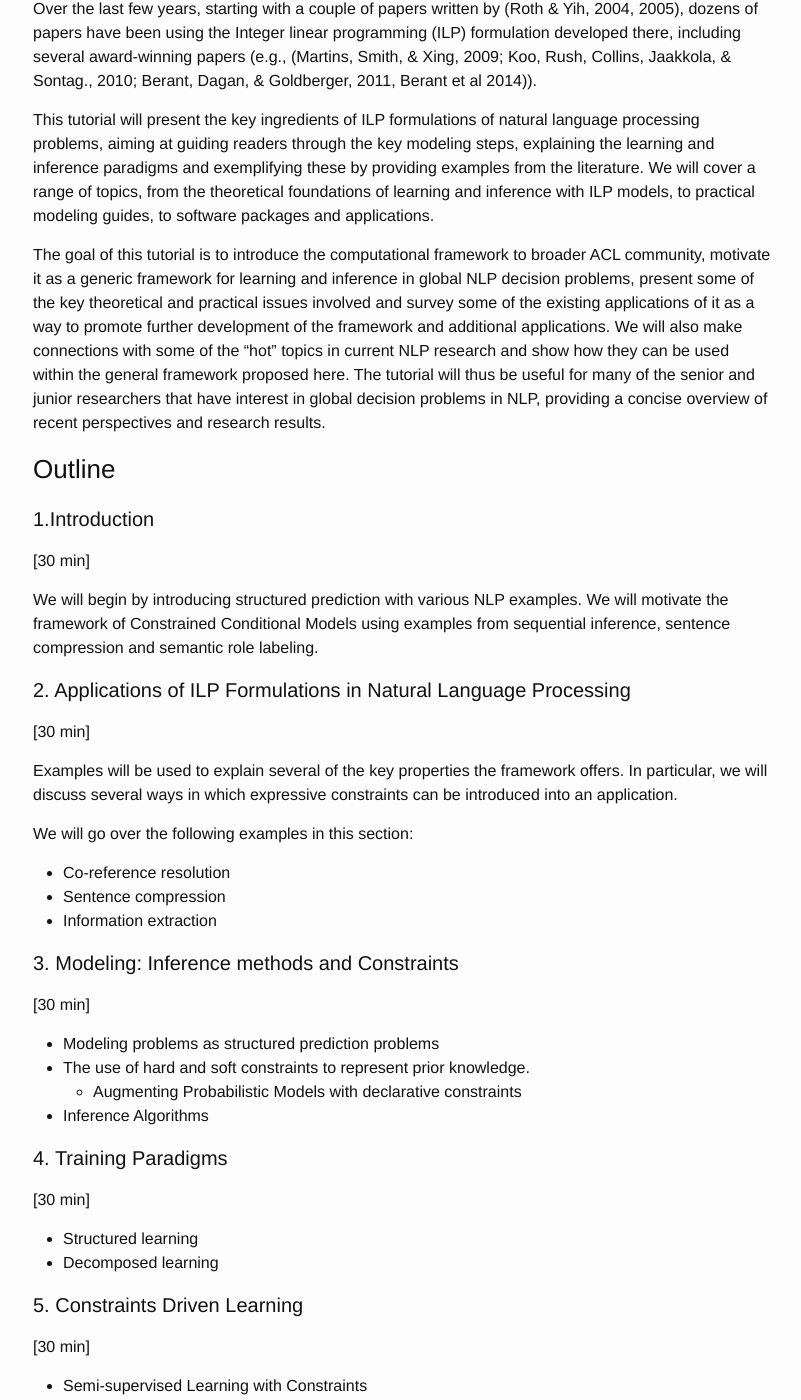
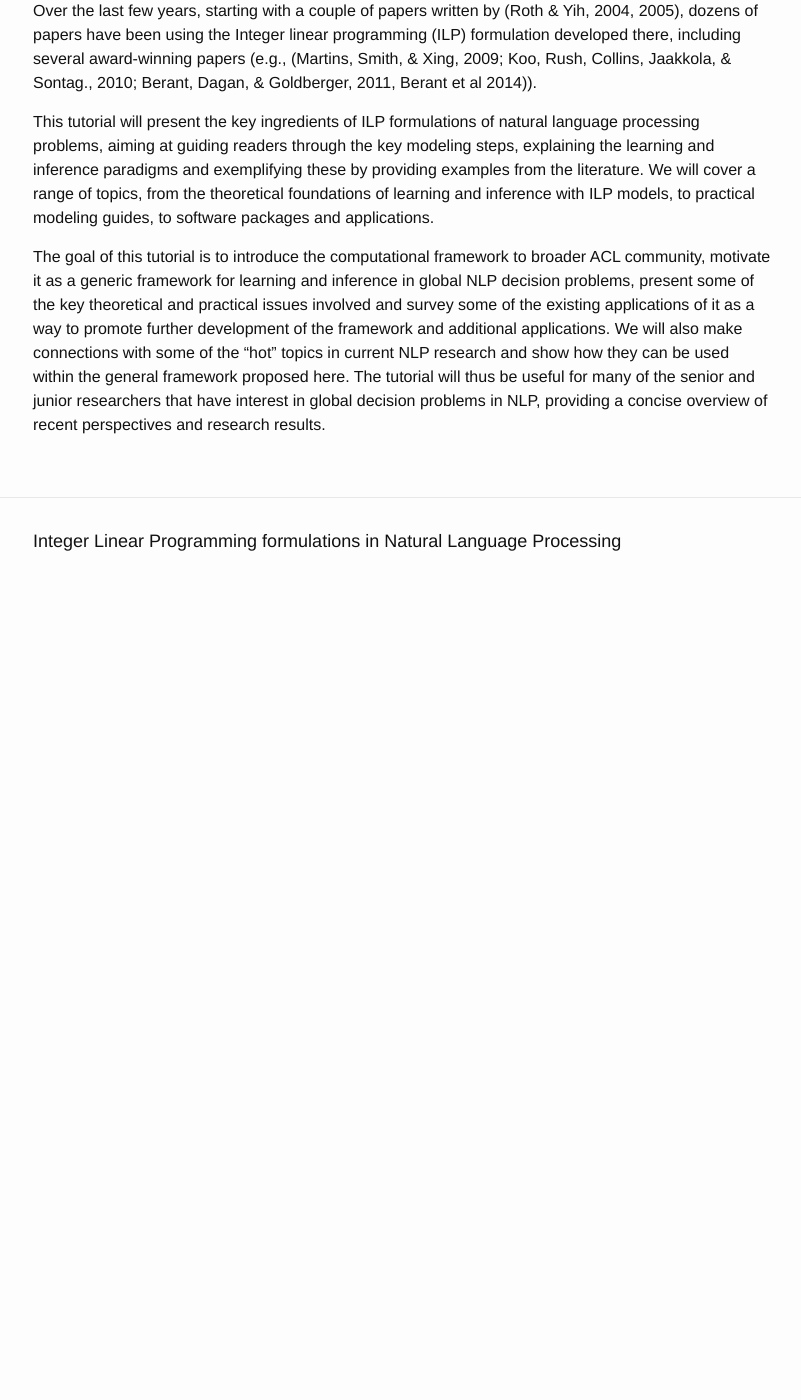
Before and after one commit to ilpinference/ilpinference.github.io, a Jekyll site: the page built from eacl2017/index.md, in a window 1280 px wide and 1400 px high, scrolled down 571 px. Shown: the whole window, without its empty margins (237-1038 px from the left). Built offline with Jekyll 4.4.1, drawn with Linux system fonts in a browser that asks for light colours; after the commit the page ends 1201 px from its top, so only the background shows below that; some of the changed text lies outside the part shown.

Commit message:
updated website

```diff
--- a/_includes/head.html
+++ b/_includes/head.html
@@ -8,5 +8,4 @@
 
   <link rel="stylesheet" href="{{ "/css/main.css" | prepend: site.baseurl }}">
   <link rel="canonical" href="{{ page.url | replace:'index.html','' | prepend: site.baseurl | prepend: site.url }}">
-  <link rel="alternate" type="application/rss+xml" title="{{ site.title }}" href="{{ "/feed.xml" | prepend: site.baseurl | prepend: site.url }}">
 </head>
--- a/_includes/header.html
+++ b/_includes/header.html
@@ -13,6 +13,13 @@
         </svg>
       </a>
 
+      <div class="trigger">
+        {% if page.links %}
+	{% for link in page.links %}
+        <a class="page-link" href="{{ link.url | relative_url }}">{{ link.title | escape }}</a>
+	{% endfor %}
+        {% endif %}
+      </div>
 
     </nav>
 
--- a/eacl2017/index.md
+++ b/eacl2017/index.md
@@ -49,66 +56,3 @@ here. The tutorial will thus be useful for many of the senior and
 junior researchers that have interest in global decision problems in
 NLP, providing a concise overview of recent perspectives and research
 results.
-
-### Outline
-
-#### 1.Introduction
-
-[30 min]
-
-We will begin by introducing structured prediction with various NLP
-examples. We will motivate the framework of Constrained Conditional
-Models using examples from sequential inference, sentence compression
-and semantic role labeling.
-
-
-#### 2. Applications of ILP Formulations in Natural Language Processing
-
-[30 min]
-
-Examples will be used to explain several of the key properties the
-framework offers. In particular, we will discuss several ways in which
-expressive constraints can be introduced into an application.
-
-We will go over the following examples in this section:
-
-- Co-reference resolution
-- Sentence compression
-- Information extraction
-
-#### 3. Modeling: Inference methods and Constraints
-
-[30 min]
-
-- Modeling problems as structured prediction problems
-- The use of hard and soft constraints to represent prior knowledge.
-   - Augmenting Probabilistic Models with declarative constraints
-- Inference Algorithms
-
-
-#### 4. Training Paradigms
-
-[30 min]
-
-- Structured learning
-- Decomposed learning
-
-#### 5. Constraints Driven Learning
-
-[30 min]
-
-- Semi-supervised Learning with Constraints
-- Constrained Expectation Maximization
-- Learning with Indirect Supervision
-
-
-#### 6. Developing ILP based Applications
-[15 min]
-
-- A “template-based” approach” for developing applications with ILP formulations
-- Software packages and tools
-
-#### 7. Looking ahead
-[15 min]
-
-Structured Formulations in the neural network era
```
Also changed, not shown: other parts of eacl2017/index.md (+9 -2 lines), eacl2017/outline.md (added, +64 -0 lines), eacl2017/references.md (added, +41 -0 lines), 3 other files.
